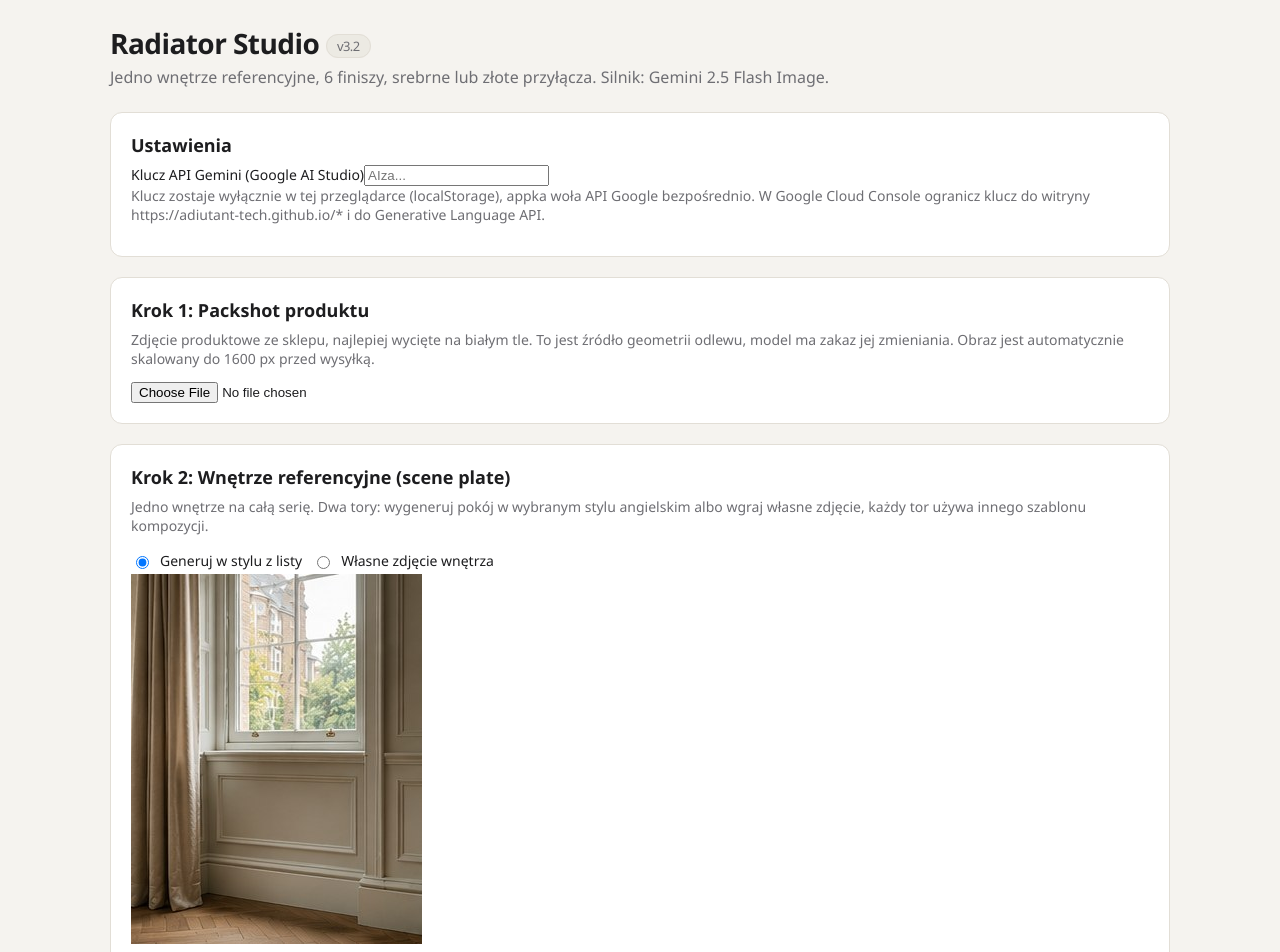
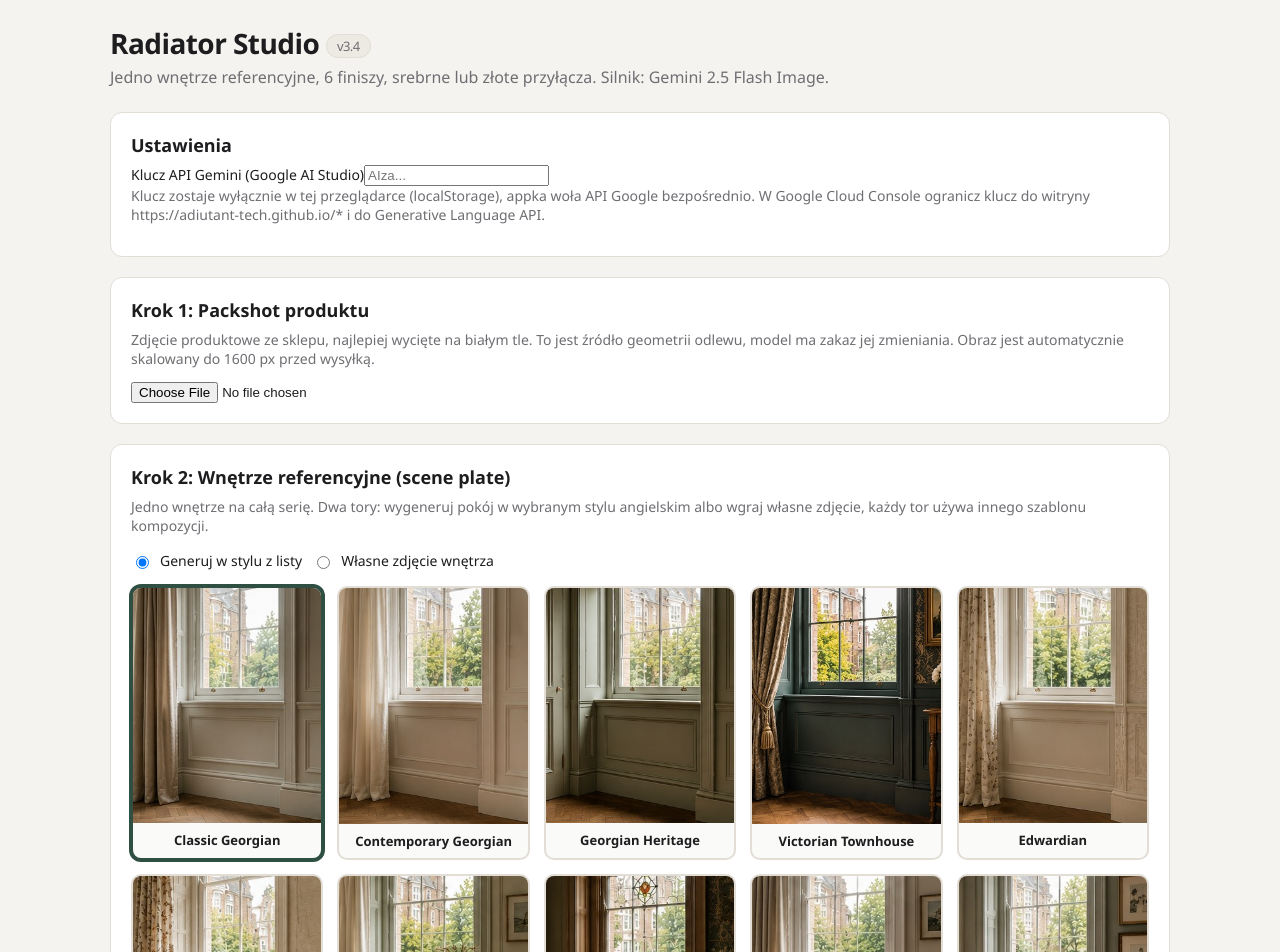
Before and after one commit to adiutant-tech/radiator-studio, a React (Vite) app: page / in a window 1280 px wide. Shown: the top 952 px of the page. Built offline with nearby package versions, Linux system fonts and the light colour scheme.

Commit message:
v3.4: siatka stylow 5x2

```diff
--- a/src/App.jsx
+++ b/src/App.jsx
@@ -95,7 +95,7 @@ function download(dataUrl, name) {
 const cellId = (finishKey, valveKey) => `${finishKey}__${valveKey}`
 
 // Podbijaj przy każdej zmianie, widoczne w nagłówku appki:
-const APP_VERSION = 'v3.2'
+const APP_VERSION = 'v3.4'
 
 // Miniatura stylu: public/styles/{key}.jpg (brak pliku = kafelek bez zdjęcia)
 const styleThumb = (key) => `${import.meta.env.BASE_URL}styles/${key}.jpg`
@@ -104,9 +104,9 @@ const styleThumb = (key) => `${import.meta.env.BASE_URL}styles/${key}.jpg`
 
 // Klucz jest wersjonowany: podbicie celowo porzuca edycje z localStorage,
 // żeby po zmianie domyślnych w repo wszyscy wystartowali od aktualnych.
-// v5: dwa tory wnętrza (10 stylów z listingu / własne zdjęcie z osobnym
-// szablonem kompozycji), szkielet plate'a wspólny dla stylów.
-const PROMPTS_LS_KEY = 'radiator-studio-prompts-v5'
+// v6: kompozycja jako EDYCJA pokoju (pokój = obraz [1], packshot = [2]),
+// framing "edit this photograph" zamiast "compose a scene".
+const PROMPTS_LS_KEY = 'radiator-studio-prompts-v6'
 const SECTIONS_LS_KEY = 'radiator-studio-sections'
 const STYLE_LS_KEY = 'radiator-studio-style'
 
@@ -275,8 +275,9 @@ export default function App() {
     cancelRef.current = false
     setRunning(true)
 
-    // budżet bajtowy na oba wejścia łącznie (limit ~1 MiB na żądanie)
-    const [packshotSmall, plateSmall] = await fitBudget([packshot, plate])
+    // budżet bajtowy na oba wejścia łącznie
+    // KOLEJNOŚĆ MA ZNACZENIE: obraz [1] = pokój (baza edycji), [2] = packshot
+    const [plateSmall, packshotSmall] = await fitBudget([plate, packshot])
 
     const init = {}
     for (const p of plan)
@@ -299,7 +300,7 @@ export default function App() {
       const firstPrompt = isMaster
         ? buildComposePrompt(p.finishKey, firstValve)
         : buildFinishSwapPrompt(p.finishKey)
-      const inputs = isMaster ? [packshotSmall, plateSmall] : [masterFrame]
+      const inputs = isMaster ? [plateSmall, packshotSmall] : [masterFrame]
 
       patchCell(firstId, { status: 'running', prompt: firstPrompt, sections })
       try {
@@ -345,7 +346,8 @@ export default function App() {
     const prompt = buildComposePrompt(finishKey, valveKey)
     patchCell(id, { status: 'running', error: null, prompt, sections })
     try {
-      const img = await generateImage(prompt, await fitBudget([packshot, plate]))
+      // [1] = pokój (baza edycji), [2] = packshot
+      const img = await generateImage(prompt, await fitBudget([plate, packshot]))
       patchCell(id, { status: 'done', img })
     } catch (e) {
       patchCell(id, { status: 'error', error: e.message })
--- a/src/styles.css
+++ b/src/styles.css
@@ -120,6 +120,43 @@ button.primary { background: var(--accent); color: var(--accent-ink); border-col
 
 .clickable { cursor: zoom-in; }
 
+.style-grid {
+  display: grid;
+  grid-template-columns: repeat(5, 1fr);
+  gap: 14px;
+  margin: 12px 0;
+}
+@media (max-width: 900px) {
+  .style-grid { grid-template-columns: repeat(2, 1fr); }
+}
+.style-card {
+  border: 2px solid var(--border);
+  border-radius: 10px;
+  overflow: hidden;
+  cursor: pointer;
+  background: #fafaf8;
+  transition: border-color 0.15s;
+}
+.style-card:hover { border-color: var(--accent); }
+.style-card.selected { border-color: var(--accent); box-shadow: 0 0 0 2px var(--accent); }
+.style-card img { width: 100%; aspect-ratio: 4 / 5; object-fit: cover; display: block; }
+.style-card-label {
+  font-size: 13px;
+  font-weight: 600;
+  padding: 9px 10px;
+  line-height: 1.3;
+  text-align: center;
+}
+
+.style-editor-head { display: flex; align-items: center; gap: 10px; }
+.style-mini {
+  width: 56px;
+  height: 36px;
+  object-fit: cover;
+  border-radius: 4px;
+  border: 1px solid var(--border);
+}
+
 .lightbox {
   position: fixed;
   inset: 0;
```
